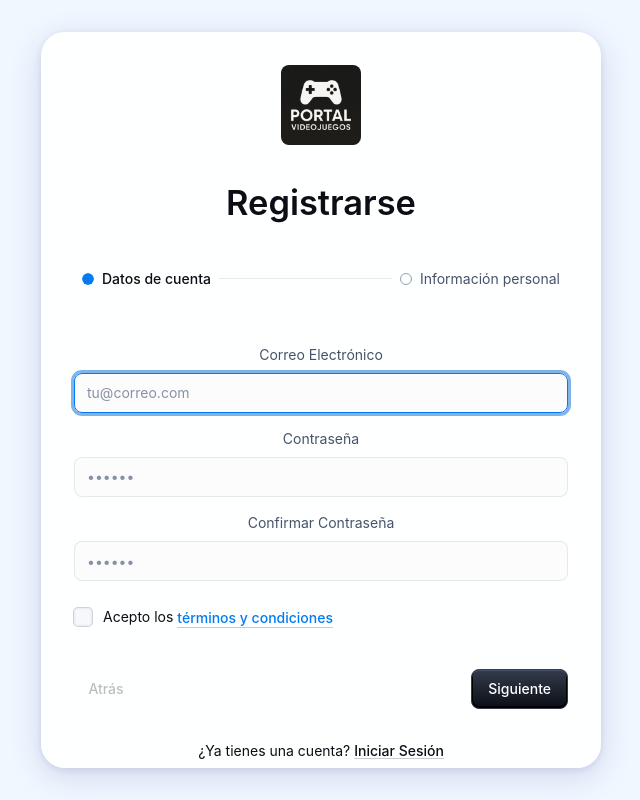
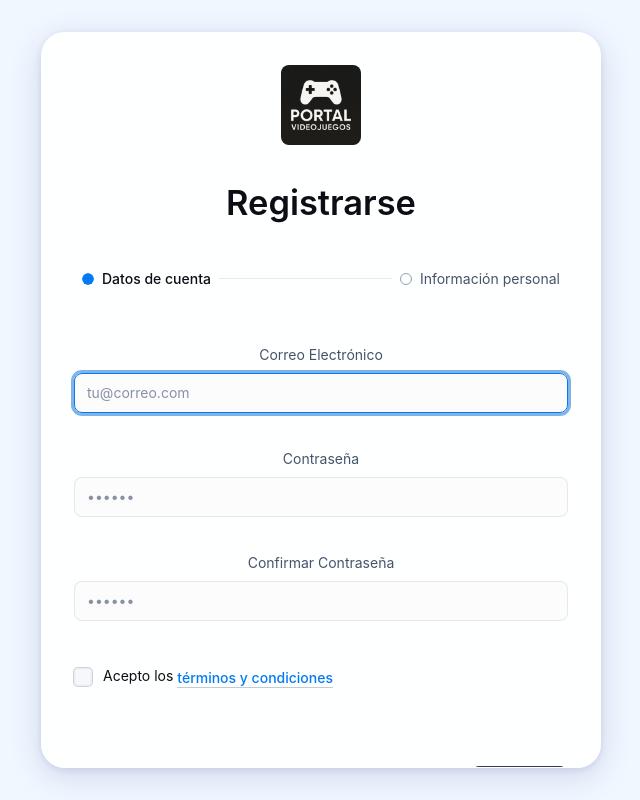
Before and after one commit to pepicont/desarrollo-FE-tp, a React (Vite) app in the folder my-app/: page /register in a window 1280 px wide. Shown: the whole page, without its empty margins (319-959 px from the left). Built offline with nearby package versions, Linux system fonts and the light colour scheme; no server answers; some icons are missing.

Commit message:
Solucionado errores  que desacomodaban el login y sign up

```diff
--- a/my-app/src/components/sign-in/SignIn.tsx
+++ b/my-app/src/components/sign-in/SignIn.tsx
@@ -207,7 +207,7 @@ export default function SignIn(props: { disableCustomTheme?: boolean }) {
               <FormLabel htmlFor="email">Correo Electrónico</FormLabel>
               <TextField
                 error={emailError}
-                helperText={emailErrorMessage}
+                helperText={emailError ? emailErrorMessage : ' '}
                 id="email"
                 type="email"
                 name="email"
@@ -219,13 +219,19 @@ export default function SignIn(props: { disableCustomTheme?: boolean }) {
                 variant="outlined"
                 disabled={isLoading}
                 color={emailError ? 'error' : 'primary'}
+                FormHelperTextProps={{
+                  sx: {
+                    minHeight: '1.5em',
+                    margin: 0,
+                  },
+                }}
               />
             </FormControl>
             <FormControl>
               <FormLabel htmlFor="password">Contraseña</FormLabel>
               <TextField
                 error={passwordError}
-                helperText={passwordErrorMessage}
+                helperText={passwordError ? passwordErrorMessage : ' '}
                 name="password"
                 placeholder="••••••"
                 type="password"
@@ -236,6 +242,12 @@ export default function SignIn(props: { disableCustomTheme?: boolean }) {
                 variant="outlined"
                 disabled={isLoading}
                 color={passwordError ? 'error' : 'primary'}
+                FormHelperTextProps={{
+                  sx: {
+                    minHeight: '1.5em',
+                    margin: 0,
+                  },
+                }}
               />
             </FormControl>
             <FormControlLabel control={<Checkbox value="remember" name="rememberMe" color="primary" />} label="Recordarme" />
--- a/my-app/src/components/sing-up/SingUp.tsx
+++ b/my-app/src/components/sing-up/SingUp.tsx
@@ -373,7 +373,7 @@ export default function SignUp(props: { disableCustomTheme?: boolean }) {
               <FormLabel htmlFor="email">Correo Electrónico</FormLabel>
               <TextField
                 error={emailError}
-                helperText={emailErrorMessage}
+                helperText={emailError ? emailErrorMessage : " "}
                 id="email"
                 type="email"
                 name="email"
@@ -387,13 +387,19 @@ export default function SignUp(props: { disableCustomTheme?: boolean }) {
                 color={emailError ? "error" : "primary"}
                 value={formData.email}
                 onChange={(e) => handleInputChange("email", e.target.value)}
+                FormHelperTextProps={{
+                  sx: {
+                    minHeight: '1.5em',
+                    margin: 0,
+                  },
+                }}
               />
             </FormControl>
             <FormControl>
               <FormLabel htmlFor="password">Contraseña</FormLabel>
               <TextField
                 error={passwordError}
-                helperText={passwordErrorMessage}
+                helperText={passwordError ? passwordErrorMessage : " "}
                 name="password"
                 placeholder="••••••"
                 type="password"
@@ -406,13 +412,19 @@ export default function SignUp(props: { disableCustomTheme?: boolean }) {
                 color={passwordError ? "error" : "primary"}
                 value={formData.password}
                 onChange={(e) => handleInputChange("password", e.target.value)}
+                FormHelperTextProps={{
+                  sx: {
+                    minHeight: '1.5em',
+                    margin: 0,
+                  },
+                }}
               />
             </FormControl>
             <FormControl>
               <FormLabel htmlFor="confirmPassword">Confirmar Contraseña</FormLabel>
               <TextField
                 error={confirmPasswordError}
-                helperText={confirmPasswordErrorMessage}
+                helperText={confirmPasswordError ? confirmPasswordErrorMessage : " "}
                 name="confirmPassword"
                 placeholder="••••••"
                 type="password"
@@ -424,6 +436,12 @@ export default function SignUp(props: { disableCustomTheme?: boolean }) {
                 color={confirmPasswordError ? "error" : "primary"}
                 value={formData.confirmPassword}
                 onChange={(e) => handleInputChange("confirmPassword", e.target.value)}
+                FormHelperTextProps={{
+                  sx: {
+                    minHeight: '1.5em',
+                    margin: 0,
+                  },
+                }}
               />
             </FormControl>
             <FormControlLabel
@@ -459,13 +477,14 @@ export default function SignUp(props: { disableCustomTheme?: boolean }) {
                   </Link>
                 </Box>
               }
-              sx={{ color: termsError ? 'error.main' : 'inherit' }}
             />
-            {termsError && (
-              <Typography variant="caption" color="error">
-                Debes aceptar los términos y condiciones
-              </Typography>
-            )}
+            <Box sx={{ minHeight: '1.5em' }}>
+              {termsError && (
+                <Typography variant="caption" color="error">
+                  Debes aceptar los términos y condiciones
+                </Typography>
+              )}
+            </Box>
           </>
         )
       case 1:
@@ -475,7 +494,7 @@ export default function SignUp(props: { disableCustomTheme?: boolean }) {
               <FormLabel htmlFor="username">Nombre de Usuario</FormLabel>
               <TextField
                 error={usernameError && (fieldsTouched.username || hasAttemptedSubmit)}
-                helperText={(fieldsTouched.username || hasAttemptedSubmit) && usernameError ? usernameErrorMessage : ""}
+                helperText={(fieldsTouched.username || hasAttemptedSubmit) && usernameError ? usernameErrorMessage : " "}
                 id="username"
                 name="username"
                 placeholder="mi_usuario"
@@ -487,13 +506,19 @@ export default function SignUp(props: { disableCustomTheme?: boolean }) {
                 color={usernameError && (fieldsTouched.username || hasAttemptedSubmit) ? "error" : "primary"}
                 value={formData.username}
                 onChange={(e) => handleInputChange("username", e.target.value)}
+                FormHelperTextProps={{
+                  sx: {
+                    minHeight: '1.5em',
+                    margin: 0,
+                  },
+                }}
               />
             </FormControl>
             <FormControl>
               <FormLabel htmlFor="name">Nombre Completo</FormLabel>
               <TextField
                 error={nameError && (fieldsTouched.name || hasAttemptedSubmit)}
-                helperText={(fieldsTouched.name || hasAttemptedSubmit) && nameError ? nameErrorMessage : ""}
+                helperText={(fieldsTouched.name || hasAttemptedSubmit) && nameError ? nameErrorMessage : " "}
                 id="name"
                 name="name"
                 placeholder="Tu nombre completo"
@@ -505,6 +530,12 @@ export default function SignUp(props: { disableCustomTheme?: boolean }) {
                 color={nameError && (fieldsTouched.name || hasAttemptedSubmit) ? "error" : "primary"}
                 value={formData.name}
                 onChange={(e) => handleInputChange("name", e.target.value)}
+                FormHelperTextProps={{
+                  sx: {
+                    minHeight: '1.5em',
+                    margin: 0,
+                  },
+                }}
               />
             </FormControl>
             <FormControl>
@@ -519,13 +550,19 @@ export default function SignUp(props: { disableCustomTheme?: boolean }) {
                 slotProps={{
                   textField: {
                     error: birthDateError && (fieldsTouched.birthDate || hasAttemptedSubmit),
-                    helperText: (fieldsTouched.birthDate || hasAttemptedSubmit) && birthDateError ? birthDateErrorMessage : "",
+                    helperText: (fieldsTouched.birthDate || hasAttemptedSubmit) && birthDateError ? birthDateErrorMessage : " ",
                     fullWidth: true,
                     variant: "outlined",
                     required: true,
                     name: "birthDate",
                     id: "birthDate",
-                    color: birthDateError && (fieldsTouched.birthDate || hasAttemptedSubmit) ? "error" : "primary"
+                    color: birthDateError && (fieldsTouched.birthDate || hasAttemptedSubmit) ? "error" : "primary",
+                    FormHelperTextProps: {
+                      sx: {
+                        minHeight: '1.5em',
+                        margin: 0,
+                      },
+                    },
                   }
                 }}
                 format="DD/MM/YYYY"
```
